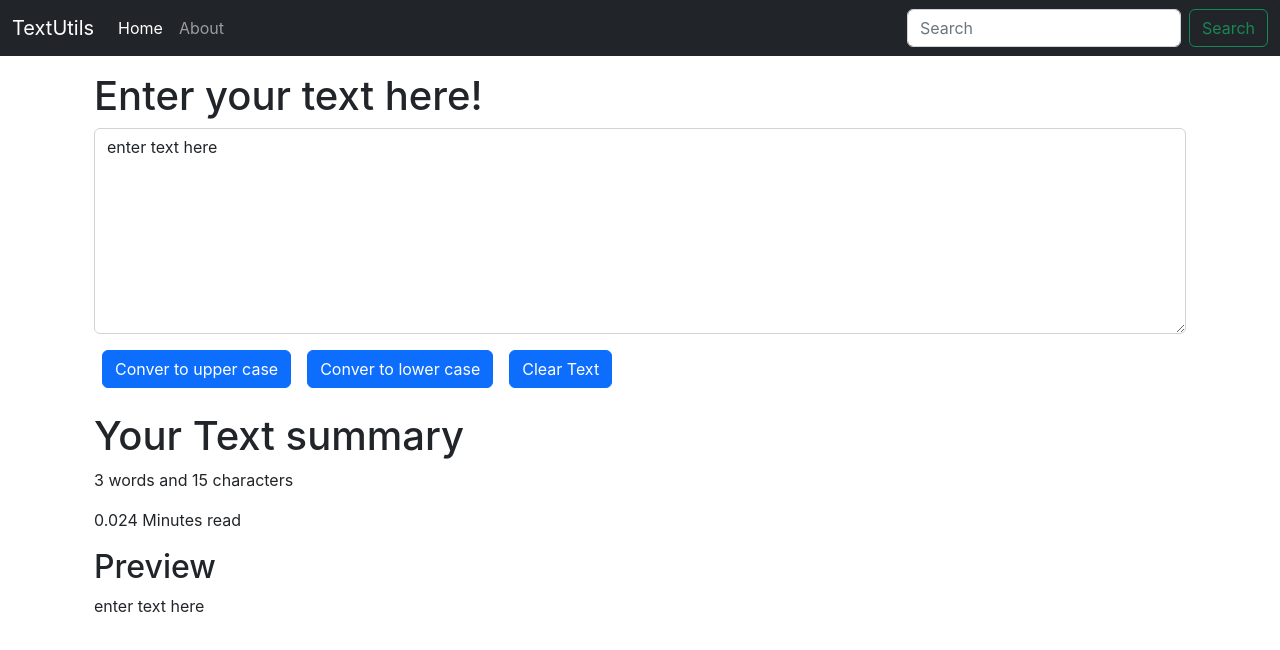
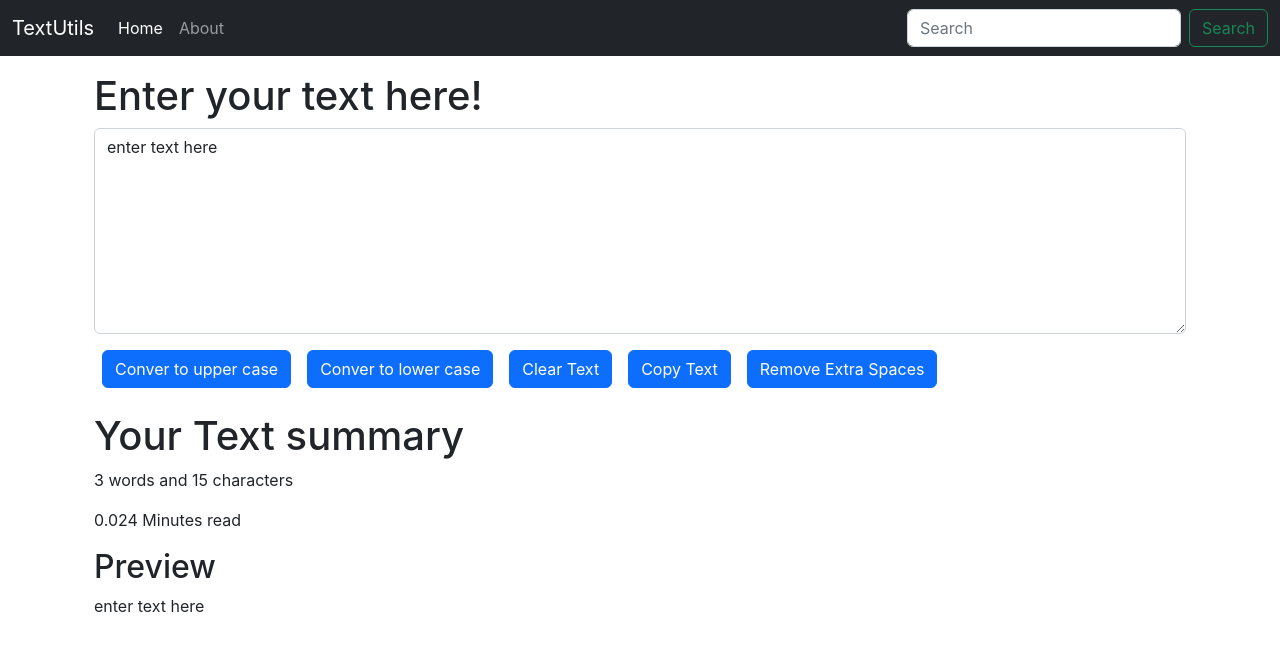
Before and after one commit to Nishaojha1/TextUtils, a React (Create React App) app: page / in a window 1280 px wide. Shown: the top 650 px of the page. Built offline with nearby package versions, Linux system fonts and the light colour scheme.

Commit message:
handled copyText and Remove space function

```diff
--- a/src/components/TextForm.js
+++ b/src/components/TextForm.js
@@ -21,6 +21,19 @@
         setText(newText);
     }
 
+    const handleCopyText = () => {
+        var text = document.getElementById('myBox');
+        text.select();
+        text.setSelectionRange(0, 99999);
+        navigator.clipboard.writeText(text.value);
+        alert('Your text copied');
+    }
+
+    const handleExtraSpaces = () => {
+        let newText = text.split(/[  ]+/);
+        setText(newText.join(" "))
+    }
+
 
     const [text, setText] = useState('enter text here');
     // wrong way to set the state
@@ -39,6 +52,9 @@
         <button className="btn btn-primary mx-2" onClick={handleUpClick}>Conver to upper case</button>
         <button className="btn btn-primary mx-2" onClick={handleLowClick}>Conver to lower case</button>
         <button className="btn btn-primary mx-2" onClick={handleClearText}>Clear Text</button>
+        <button className="btn btn-primary mx-2" onClick={handleCopyText}>Copy Text</button>
+        <button className="btn btn-primary mx-2" onClick={handleExtraSpaces}>Remove Extra Spaces</button>
+
 
 
         </div>
```
